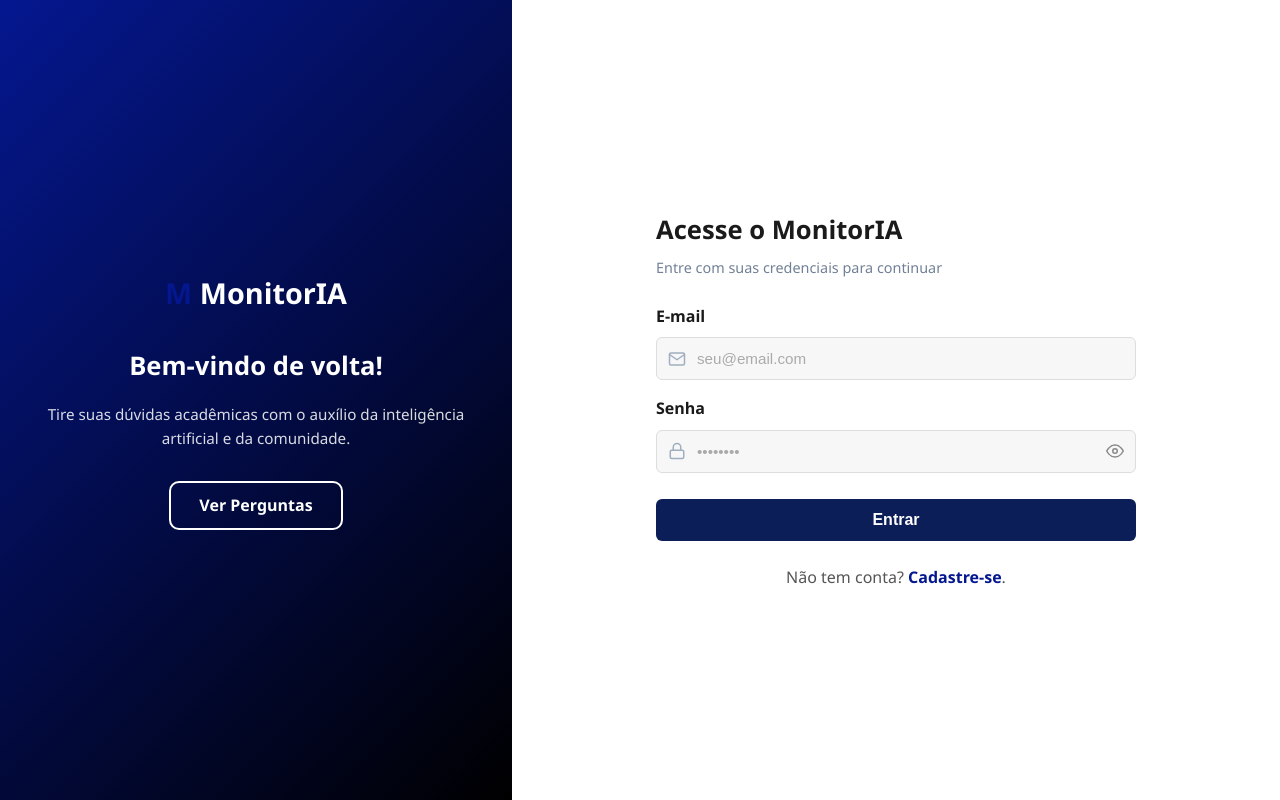
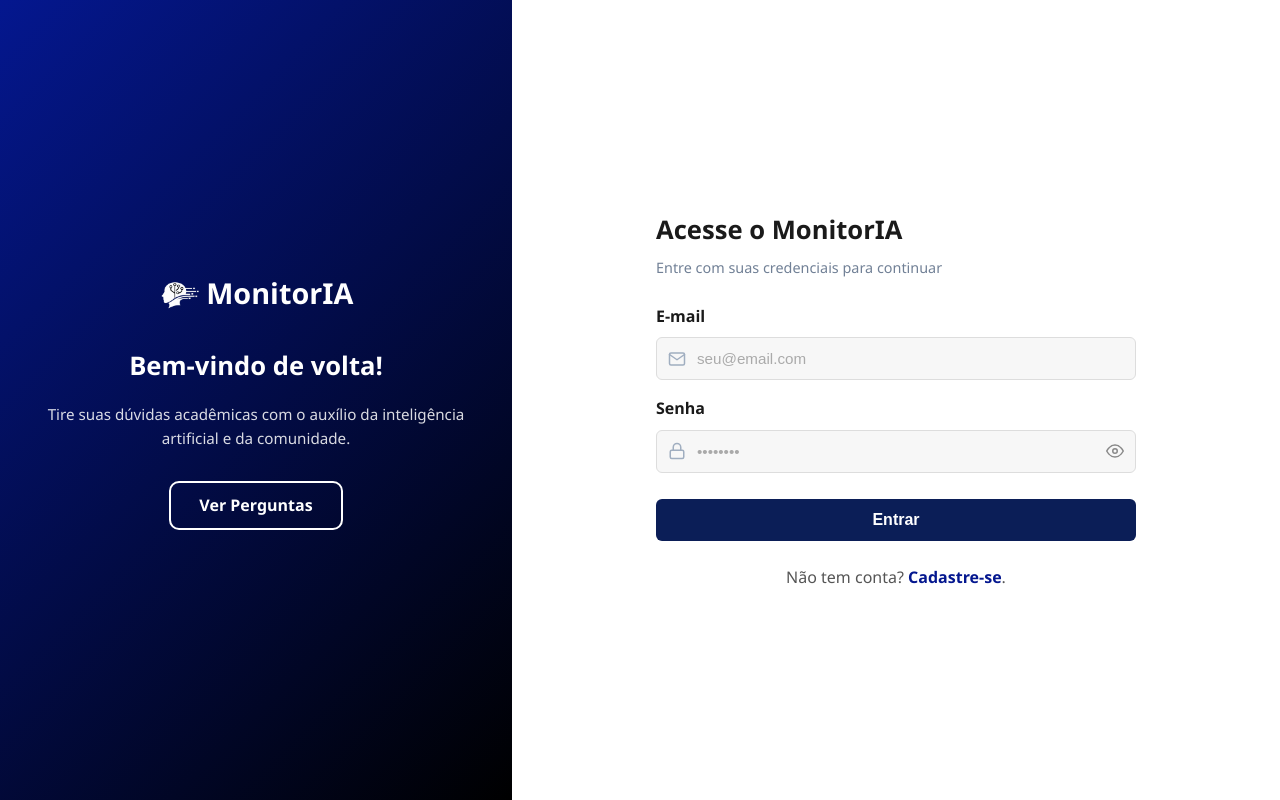
Before and after one commit to Sp4rkjpedro/MonitorIA, a Flask app: page /login in a window 1280 px wide. Run offline with Flask 3, Linux system fonts and the light colour scheme.

```diff
--- a/static/css/estilos.css
+++ b/static/css/estilos.css
@@ -317,8 +317,8 @@ nav a.active, nav a:hover {
 }
 
 .iconemonitor-ia {
-    width: 30px;
-    height: 30px;
+    width: 40px;
+    height: 40px;
     margin-right: 0.1px;  /* era 15px, reduzi para aproximar */
     flex-shrink: 0;
     vertical-align: middle;
--- a/templates/login.html
+++ b/templates/login.html
@@ -8,7 +8,7 @@
     <div class="auth-painel-esquerdo">
         <div class="auth-painel-conteudo">
             <div class="logo-auth">
-                <span class="logo-m">M</span> MonitorIA
+                <span class="logo-m"><img src="{{ url_for('static', filename='imagens/monitor-ia.png') }}" alt="Monitor" class="iconemonitor-ia"></span> MonitorIA
             </div>
             <h2>Bem-vindo de volta!</h2>
             <p>Tire suas dúvidas acadêmicas com o auxílio da inteligência artificial e da comunidade.</p>
```
